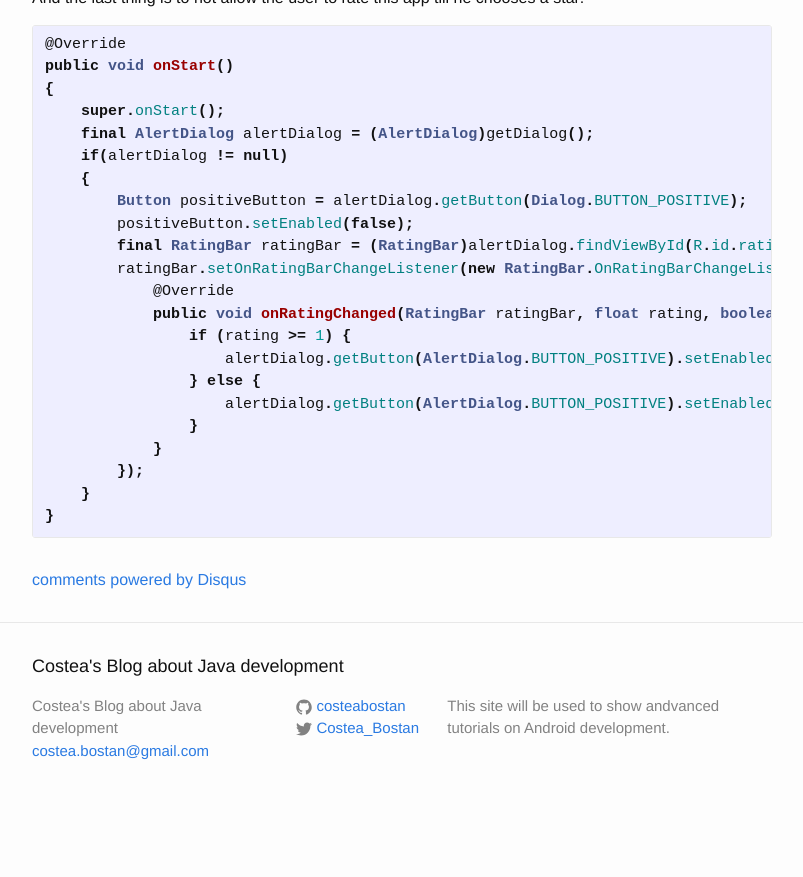
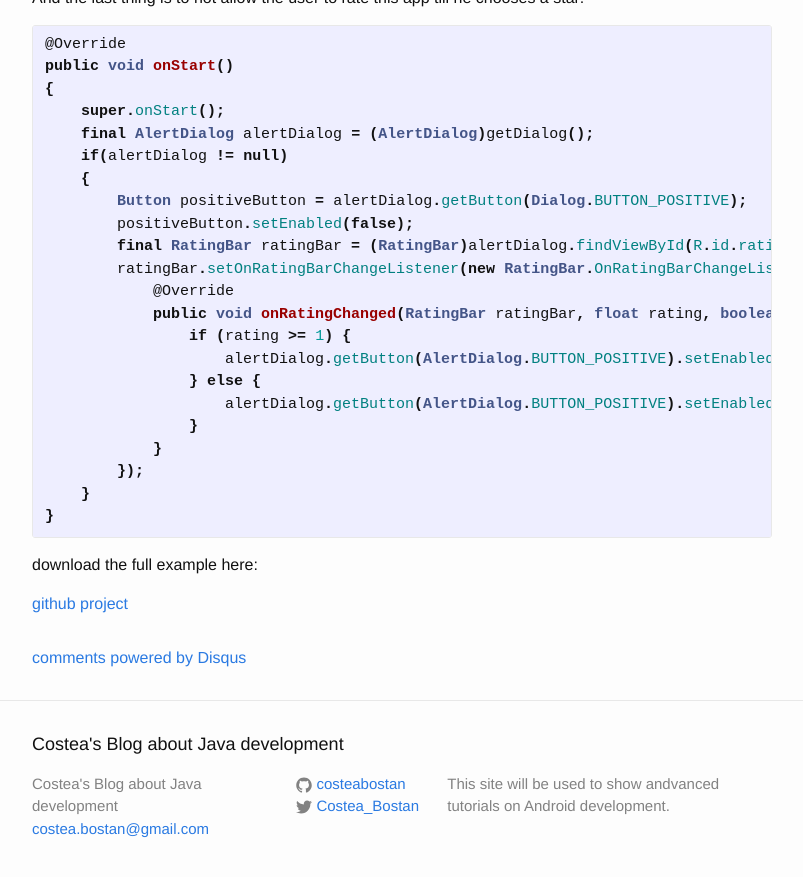
Before and after one commit to costeabostan/costeabostan.github.io, a Jekyll site: the page built from _posts/2015-10-08-rate_app_example.markdown, in a window 1280 px wide and 900 px high, scrolled down 3573 px. Shown: the top 877 px of the window, without its empty margins (238-1041 px from the left). Built offline with Jekyll 4.4.1, drawn with Linux system fonts in a browser that asks for light colours; comment, search, counter and statistics services are not loaded; before the commit the page ends 4395 px from its top, so only the background shows below that.

Commit message:
Finishing my first post PART2

```diff
--- a/_posts/2015-10-08-welcome-to-jekyll.markdown
+++ b/_posts/2015-10-08-rate_app_example.markdown
@@ -186,3 +186,7 @@ public void onStart()
     }
 }
 {% endhighlight %}
+
+download the full example here:
+
+<a href="https://github.com/costeabostan/androidRateAppDialog">github project</a>
```
Also changed, not shown: 4 other files.
